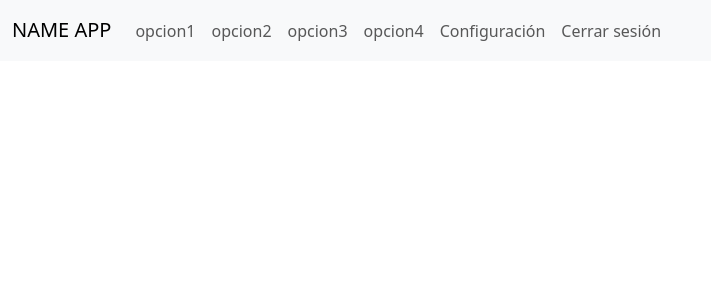
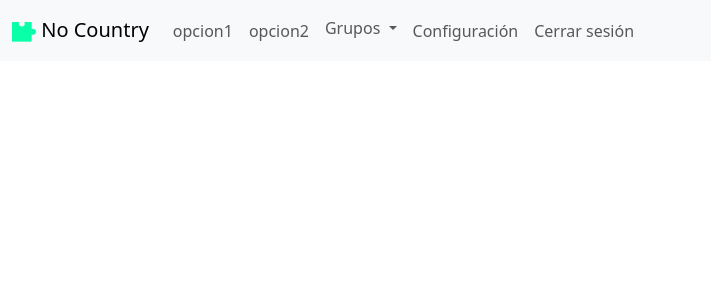
Before and after one commit to No-Country/S7-05-t-Angular, an Angular app in the folder frontend/: page / in a window 1280 px wide. Shown: the top 300 px of the page, without its empty margins (0-711 px from the left). Built offline with nearby package versions, Linux system fonts and the light colour scheme.

Commit message:
add logo nav

```diff
--- a/frontend/src/app/components/navbar/navbar.component.html
+++ b/frontend/src/app/components/navbar/navbar.component.html
@@ -1,6 +1,6 @@
 <nav class="navbar navbar-expand-lg navbar-light bg-light">
   <div class="container-fluid">
-    <a class="navbar-brand" href="#">NAME APP</a>
+    <a class="navbar-brand" href="#"> <img src="./../../../assets/img/rect1711.png" alt=""> No Country</a>
     <button class="navbar-toggler" type="button" data-bs-toggle="collapse" data-bs-target="#navbarSupportedContent" aria-controls="navbarSupportedContent" aria-expanded="false" aria-label="Toggle navigation">
       <span class="navbar-toggler-icon"></span>
     </button>
@@ -12,12 +12,15 @@
         <li class="nav-item">
           <a class="nav-link" routerLink="/dashboard/gastos" data-bs-toggle="collapse" data-bs-target="#navbarSupportedContent"><i class="bi bi-box-arrow-down" style="font-size: 1.2rem;"></i> opcion2</a>
         </li>
-        <li class="nav-item">
-          <a class="nav-link" routerLink="/dashboard/ingresos" data-bs-toggle="collapse" data-bs-target="#navbarSupportedContent"><i class="bi bi-box-arrow-up" style="font-size: 1.2rem;"></i> opcion3</a>
-        </li>
-        <li class="nav-item">
-          <a class="nav-link" routerLink="/dashboard/estadisticas" data-bs-toggle="collapse" data-bs-target="#navbarSupportedContent"><i class="bi bi-graph-up" style="font-size: 1.2rem;"></i> opcion4</a>
-        </li>
+        <li class="nav-item dropdown">
+          <a class="nav-link dropdown-toggle" href="#" role="button" data-bs-toggle="dropdown" aria-expanded="false">
+            Grupos
+          </a>
+          <ul class="dropdown-menu">
+            <li><a class="dropdown-item" href="#">Grupo 1</a></li>
+            <li><a class="dropdown-item" href="#">Grupo 2</a></li>
+            <li><a class="dropdown-item" href="#">Grupo 3</a></li>
+          </ul>
         <li class="nav-item">
           <a class="nav-link" routerLink="/dashboard/configuracion" data-bs-toggle="collapse" data-bs-target="#navbarSupportedContent"><i class="bi bi-gear" style="font-size: 1.2rem;" ></i> Configuración</a>
         </li>
```
Also changed, not shown: frontend/src/assets/img/rect1711.png (added).
